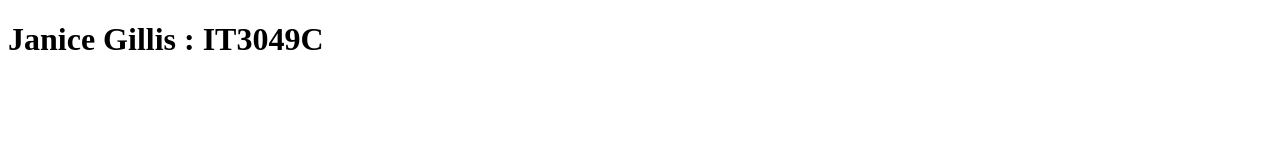
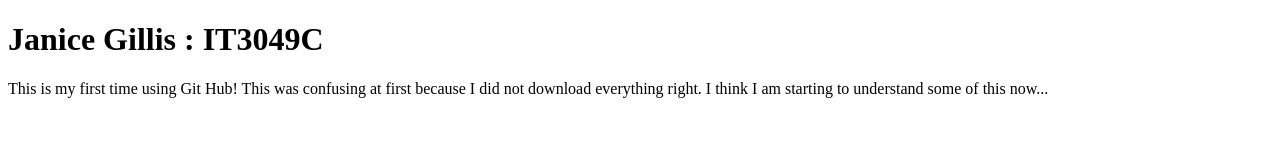
Before and after one commit to gillisj2/mywebsite3, a plain HTML site: page index.html in a window 1280 px wide. Drawn offline with Linux system fonts and the light colour scheme.

Commit message:
added a paragraph

```diff
--- a/index.html
+++ b/index.html
@@ -7,5 +7,6 @@
 </head>
 <body>
     <h1>Janice Gillis : IT3049C</h1>
+    <p>This is my first time using Git Hub!  This was confusing at first because I did not download everything right.  I think I am starting to understand some of this now...</p>
 </body>
 </html>
```
